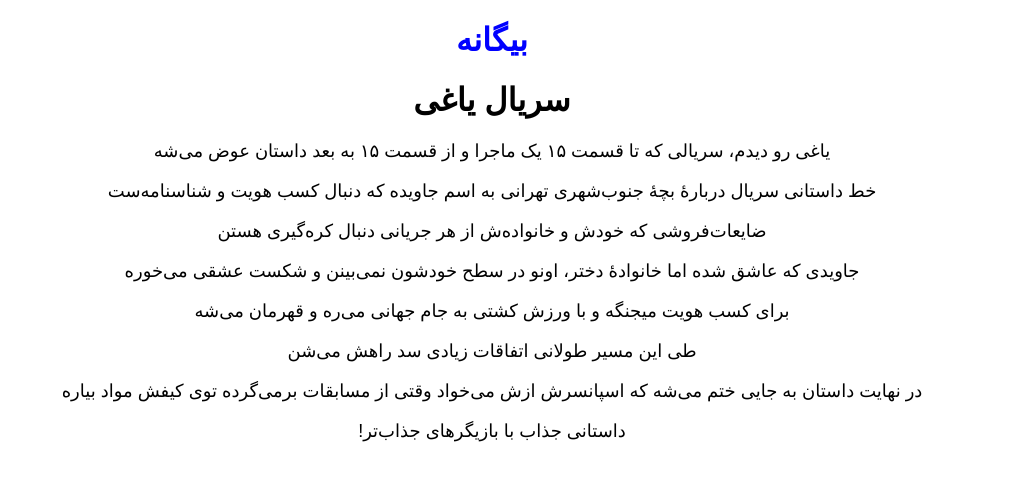
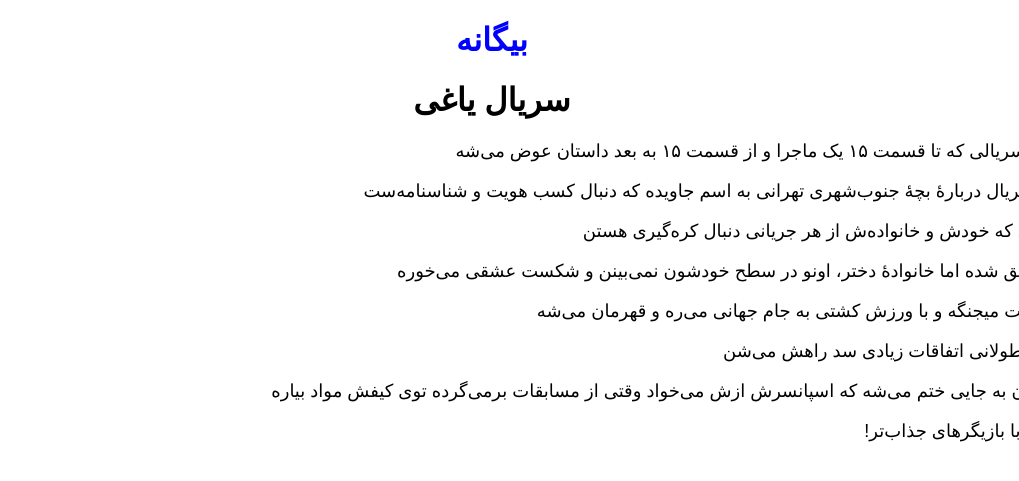
Before and after one commit to darkblog/darkblog.github.io, a Jekyll site: the page built from _posts/2023-8-19-4.md, in a window 1280 px wide. Shown: the top 481 px of the page, without its empty margins (261-1280 px from the left). Built offline with Jekyll 4.4.1, drawn with Linux system fonts in a browser that asks for light colours.

Commit message:
Update default.html

```diff
--- a/_layouts/default.html
+++ b/_layouts/default.html
@@ -10,7 +10,7 @@
 <title>{{ page.title }}</title>
 <meta name="description" content="{{ page.title }}">
 <link rel="canonical" href="{{ page.url | replace:'index.html','' | prepend: site.baseurl | prepend: site.url }}">
-<style amp-custom>body{font-family:sans-serif;margin:auto;text-align:center}a{color:blue;text-decoration:none}p{justify-content:right;font-size:large}</style>
+<style amp-custom>body{font-family:sans-serif;margin:auto;text-align:center}a{color:blue;text-decoration:none}p{text-align:right;font-size:large}</style>
 </head>
 <body>
 <header>
```
